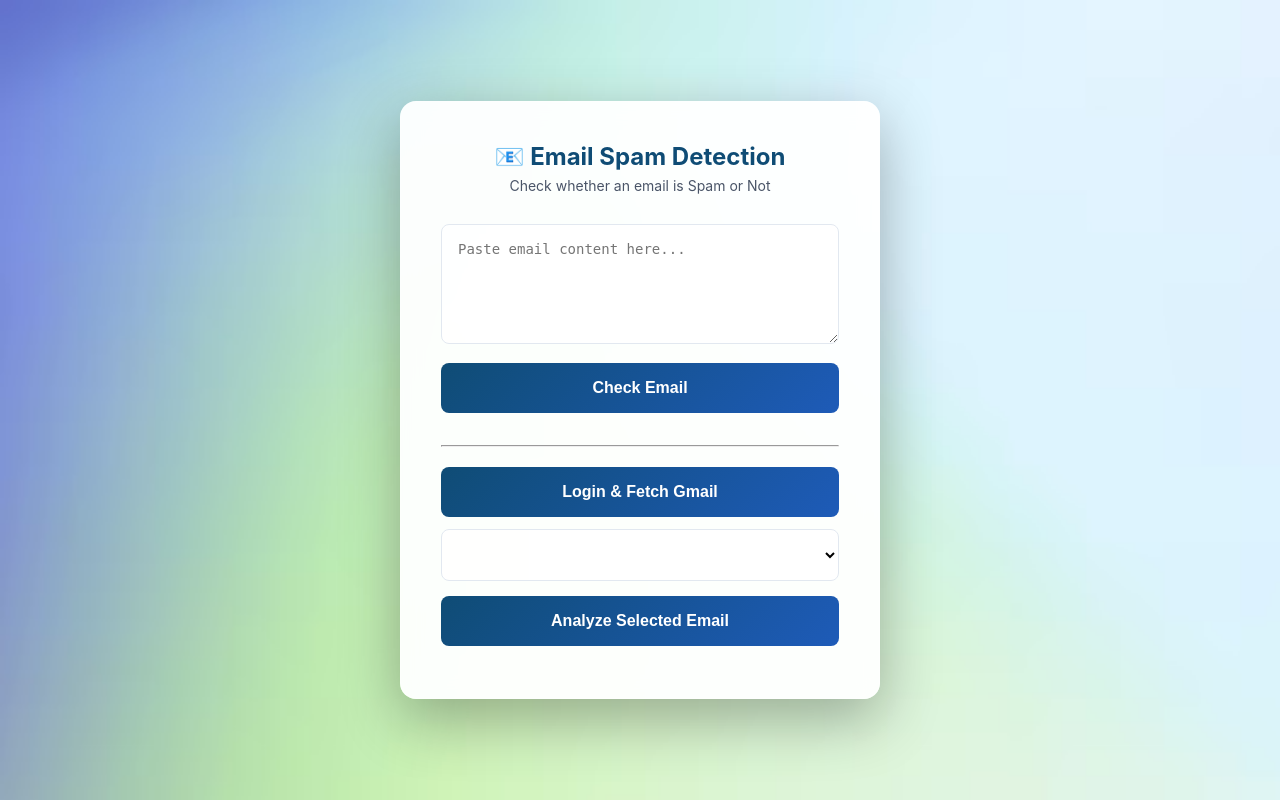
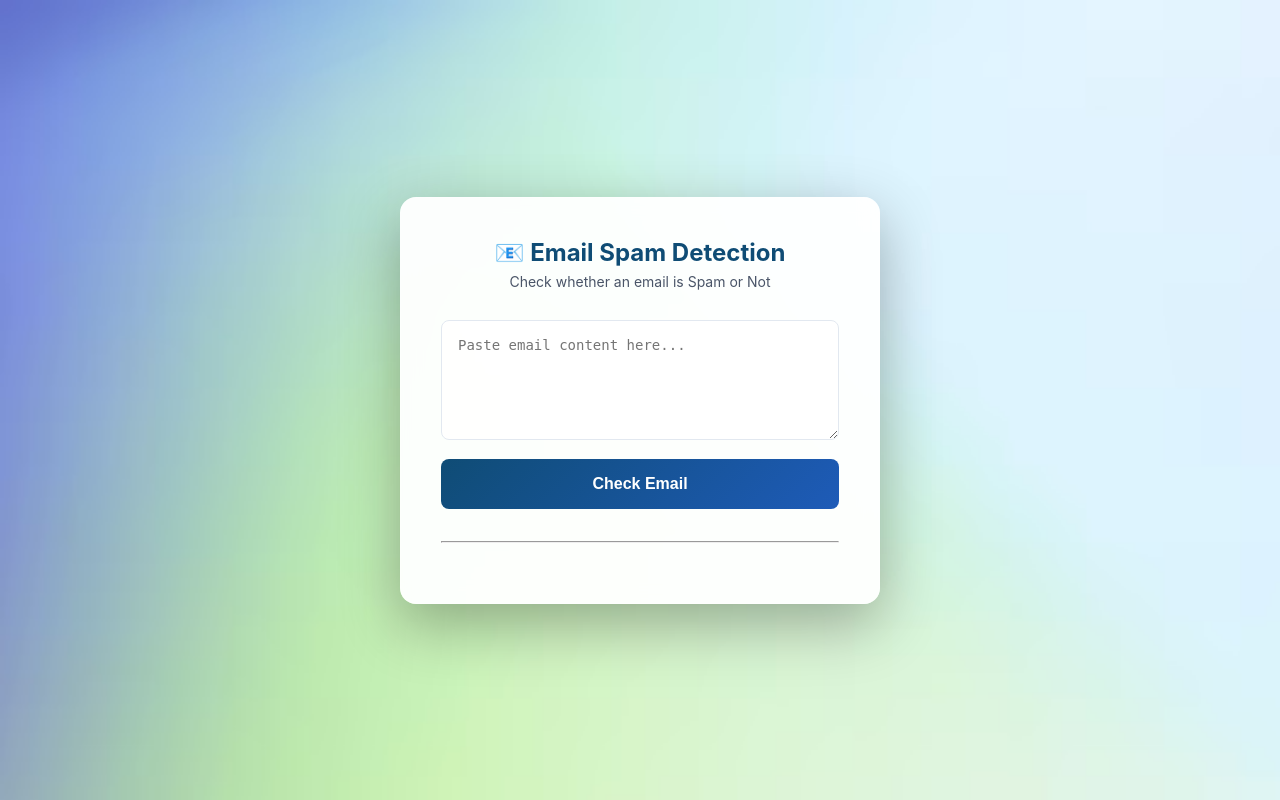
Before and after one commit to Rhythm102/Email-spam-detection, a Flask app: page / in a window 1280 px wide. Run offline with Flask 3, Linux system fonts and the light colour scheme; lists and menus that the app fills with data are empty; parts of the project's set-up code (start-up, migrations or seed data) failed here and were passed over.

Commit message:
Update index.html

```diff
--- a/templates/index.html
+++ b/templates/index.html
@@ -142,13 +142,6 @@
 
     <hr style="margin:20px 0">
 
-    <!-- Gmail Section -->
-    <button class="check-button" onclick="fetchGmail()">Login & Fetch Gmail</button>
-
-    <select id="gmailSelect" class="input-box"></select>
-
-    <button class="check-button" onclick="analyzeGmail()">Analyze Selected Email</button>
-
     <div id="result" class="result hidden"></div>
 </div>
 
```
